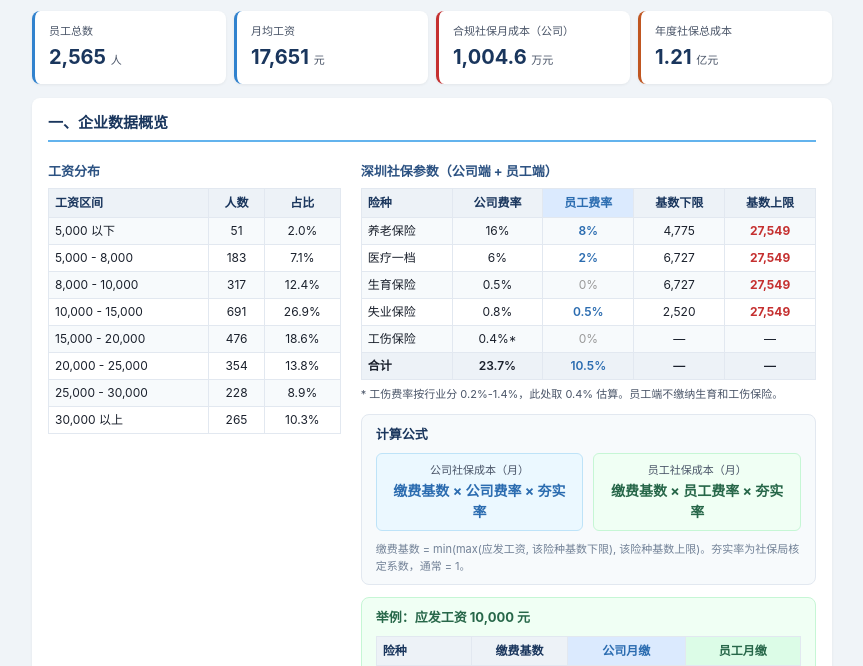
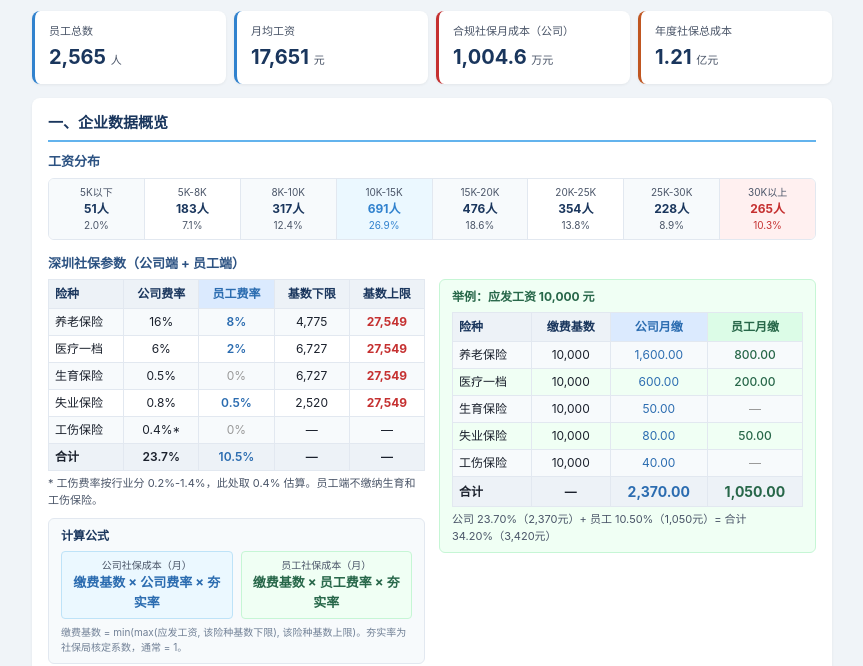
Before and after one commit to maofeifei146-max/shebao-compliance, a plain HTML site: page index.html in a window 1280 px wide. Shown: the part 134-800 px from the top of the page, without its empty margins (208-1071 px from the left). Drawn offline with Linux system fonts and the light colour scheme.

Commit message:
refactor layout: horizontal salary bar, side-by-side params+example, full-width comparison

```diff
--- a/index.html
+++ b/index.html
@@ -159,23 +159,57 @@ td:first-child, th:first-child { text-align: left; }
 <!-- DATA OVERVIEW -->
 <div class="section">
   <h2>一、企业数据概览</h2>
-  <div style="display:grid; grid-template-columns: 1fr 1fr; gap: 20px;">
-    <div>
+
+  <!-- 工资分布：横向紧凑 -->
   <h3>工资分布</h3>
-      <table>
-        <tr><th>工资区间</th><th>人数</th><th>占比</th></tr>
-        <tr><td>5,000 以下</td><td>51</td><td>2.0%</td></tr>
-        <tr><td>5,000 - 8,000</td><td>183</td><td>7.1%</td></tr>
-        <tr><td>8,000 - 10,000</td><td>317</td><td>12.4%</td></tr>
-        <tr><td>10,000 - 15,000</td><td>691</td><td>26.9%</td></tr>
-        <tr><td>15,000 - 20,000</td><td>476</td><td>18.6%</td></tr>
-        <tr><td>20,000 - 25,000</td><td>354</td><td>13.8%</td></tr>
-        <tr><td>25,000 - 30,000</td><td>228</td><td>8.9%</td></tr>
-        <tr><td>30,000 以上</td><td>265</td><td>10.3%</td></tr>
-      </table>
-    </div>
-    <div>
+  <div style="display:flex;gap:0;margin-bottom:14px;border:1px solid var(--border);border-radius:6px;overflow:hidden;font-size:12px">
+    <div style="flex:1;text-align:center;padding:6px 4px;background:#f7fafc;border-right:1px solid var(--border)">
+      <div style="font-size:10px;color:var(--text-sec)">5K以下</div>
+      <div style="font-weight:700;color:var(--primary)">51人</div>
+      <div style="font-size:10px;color:var(--text-sec)">2.0%</div>
+    </div>
+    <div style="flex:1;text-align:center;padding:6px 4px;background:#fff;border-right:1px solid var(--border)">
+      <div style="font-size:10px;color:var(--text-sec)">5K-8K</div>
+      <div style="font-weight:700;color:var(--primary)">183人</div>
+      <div style="font-size:10px;color:var(--text-sec)">7.1%</div>
+    </div>
+    <div style="flex:1;text-align:center;padding:6px 4px;background:#f7fafc;border-right:1px solid var(--border)">
+      <div style="font-size:10px;color:var(--text-sec)">8K-10K</div>
+      <div style="font-weight:700;color:var(--primary)">317人</div>
+      <div style="font-size:10px;color:var(--text-sec)">12.4%</div>
+    </div>
+    <div style="flex:1;text-align:center;padding:6px 4px;background:#ebf8ff;border-right:1px solid var(--border)">
+      <div style="font-size:10px;color:var(--text-sec)">10K-15K</div>
+      <div style="font-weight:700;color:var(--accent)">691人</div>
+      <div style="font-size:10px;color:var(--accent)">26.9%</div>
+    </div>
+    <div style="flex:1;text-align:center;padding:6px 4px;background:#f7fafc;border-right:1px solid var(--border)">
+      <div style="font-size:10px;color:var(--text-sec)">15K-20K</div>
+      <div style="font-weight:700;color:var(--primary)">476人</div>
+      <div style="font-size:10px;color:var(--text-sec)">18.6%</div>
+    </div>
+    <div style="flex:1;text-align:center;padding:6px 4px;background:#fff;border-right:1px solid var(--border)">
+      <div style="font-size:10px;color:var(--text-sec)">20K-25K</div>
+      <div style="font-weight:700;color:var(--primary)">354人</div>
+      <div style="font-size:10px;color:var(--text-sec)">13.8%</div>
+    </div>
+    <div style="flex:1;text-align:center;padding:6px 4px;background:#f7fafc;border-right:1px solid var(--border)">
+      <div style="font-size:10px;color:var(--text-sec)">25K-30K</div>
+      <div style="font-weight:700;color:var(--primary)">228人</div>
+      <div style="font-size:10px;color:var(--text-sec)">8.9%</div>
+    </div>
+    <div style="flex:1;text-align:center;padding:6px 4px;background:#fff0f0">
+      <div style="font-size:10px;color:var(--text-sec)">30K以上</div>
+      <div style="font-weight:700;color:var(--red)">265人</div>
+      <div style="font-size:10px;color:var(--red)">10.3%</div>
+    </div>
+  </div>
+
+  <!-- 社保参数 + 公式 + 示例：全宽排版 -->
   <h3>深圳社保参数（公司端 + 员工端）</h3>
+  <div style="display:grid;grid-template-columns:1fr 1fr;gap:14px;align-items:start">
+    <!-- 左：参数表 + 公式 -->
+    <div>
       <table>
         <tr><th>险种</th><th>公司费率</th><th style="color:#2b6cb0;background:#dbeafe">员工费率</th><th>基数下限</th><th>基数上限</th></tr>
         <tr><td>养老保险</td><td>16%</td><td style="color:#2b6cb0;font-weight:600">8%</td><td>4,775</td><td style="color:var(--red);font-weight:700">27,549</td></tr>
@@ -185,27 +219,27 @@ td:first-child, th:first-child { text-align: left; }
         <tr><td>工伤保险</td><td>0.4%*</td><td style="color:#999">0%</td><td>—</td><td>—</td></tr>
         <tr style="background:#edf2f7;font-weight:600"><td>合计</td><td>23.7%</td><td style="color:#2b6cb0">10.5%</td><td>—</td><td>—</td></tr>
       </table>
-      <div style="font-size:11px;color:var(--text-sec);margin-top:6px">* 工伤费率按行业分 0.2%-1.4%，此处取 0.4% 估算。员工端不缴纳生育和工伤保险。</div>
-
-      <!-- 计算公式 -->
-      <div style="margin-top:12px;padding:10px 14px;background:#f7fafc;border:1px solid #e2e8f0;border-radius:8px">
-        <div style="font-size:13px;font-weight:700;color:var(--primary);margin-bottom:8px">计算公式</div>
-        <div style="display:grid;grid-template-columns:1fr 1fr;gap:10px;margin-bottom:10px">
-          <div style="background:#ebf8ff;border-radius:6px;padding:8px 12px;border:1px solid #bee3f8;text-align:center">
-            <div style="font-size:11px;color:#4a5568;margin-bottom:2px">公司社保成本（月）</div>
-            <div style="font-size:14px;font-weight:700;color:#2b6cb0">缴费基数 × 公司费率 × 夯实率</div>
-          </div>
-          <div style="background:#f0fff4;border-radius:6px;padding:8px 12px;border:1px solid #c6f6d5;text-align:center">
-            <div style="font-size:11px;color:#4a5568;margin-bottom:2px">员工社保成本（月）</div>
-            <div style="font-size:14px;font-weight:700;color:#276749">缴费基数 × 员工费率 × 夯实率</div>
-          </div>
-        </div>
-        <div style="font-size:11px;color:#718096">缴费基数 = min(max(应发工资, 该险种基数下限), 该险种基数上限)。夯实率为社保局核定系数，通常 = 1。</div>
-      </div>
-
-      <!-- 示例：10,000 元应发工资 -->
-      <div style="margin-top:12px;padding:10px 14px;background:#f0fff4;border:1px solid #c6f6d5;border-radius:8px">
-        <div style="font-size:13px;font-weight:700;color:#276749;margin-bottom:8px">举例：应发工资 10,000 元</div>
+      <div style="font-size:11px;color:var(--text-sec);margin-top:4px">* 工伤费率按行业分 0.2%-1.4%，此处取 0.4% 估算。员工端不缴纳生育和工伤保险。</div>
+      <!-- 公式 -->
+      <div style="margin-top:10px;padding:8px 12px;background:#f7fafc;border:1px solid #e2e8f0;border-radius:6px">
+        <div style="font-size:12px;font-weight:700;color:var(--primary);margin-bottom:6px">计算公式</div>
+        <div style="display:grid;grid-template-columns:1fr 1fr;gap:8px;margin-bottom:6px">
+          <div style="background:#ebf8ff;border-radius:4px;padding:6px 8px;border:1px solid #bee3f8;text-align:center">
+            <div style="font-size:10px;color:#4a5568">公司社保成本（月）</div>
+            <div style="font-size:13px;font-weight:700;color:#2b6cb0">缴费基数 × 公司费率 × 夯实率</div>
+          </div>
+          <div style="background:#f0fff4;border-radius:4px;padding:6px 8px;border:1px solid #c6f6d5;text-align:center">
+            <div style="font-size:10px;color:#4a5568">员工社保成本（月）</div>
+            <div style="font-size:13px;font-weight:700;color:#276749">缴费基数 × 员工费率 × 夯实率</div>
+          </div>
+        </div>
+        <div style="font-size:10px;color:#718096">缴费基数 = min(max(应发工资, 该险种基数下限), 该险种基数上限)。夯实率为社保局核定系数，通常 = 1。</div>
+      </div>
+    </div>
+    <!-- 右：10,000 元示例 -->
+    <div>
+      <div style="padding:8px 12px;background:#f0fff4;border:1px solid #c6f6d5;border-radius:6px">
+        <div style="font-size:12px;font-weight:700;color:#276749;margin-bottom:6px">举例：应发工资 10,000 元</div>
         <table style="font-size:12px">
           <tr><th>险种</th><th>缴费基数</th><th style="background:#dbeafe;color:#2b6cb0">公司月缴</th><th style="background:#dcfce7;color:#276749">员工月缴</th></tr>
           <tr><td>养老保险</td><td>10,000</td><td style="color:#2b6cb0">1,600.00</td><td style="color:#276749;font-weight:500">800.00</td></tr>
@@ -215,13 +249,15 @@ td:first-child, th:first-child { text-align: left; }
           <tr><td>工伤保险</td><td>10,000</td><td style="color:#2b6cb0">40.00</td><td style="color:#999">—</td></tr>
           <tr style="background:#edf2f7;font-weight:700"><td>合计</td><td>—</td><td style="color:#2b6cb0;font-size:14px">2,370.00</td><td style="color:#276749;font-size:14px">1,050.00</td></tr>
         </table>
-        <div style="font-size:11px;color:#4a5568;margin-top:6px">公司承担 23.70%（2,370元），员工承担 10.50%（1,050元），双方合计 34.20%（3,420元）。</div>
-      </div>
-
-      <!-- 员工个人成本：下限 → 上限 -->
-      <div style="margin-top:12px">
+        <div style="font-size:11px;color:#4a5568;margin-top:4px">公司 23.70%（2,370元）+ 员工 10.50%（1,050元）= 合计 34.20%（3,420元）</div>
+      </div>
+    </div>
+  </div>
+
+  <!-- 员工个人成本变化：全宽表格 -->
+  <div style="margin-top:14px">
     <div style="font-size:13px;font-weight:700;color:var(--primary);margin-bottom:6px">员工个人成本变化：从下限到上限</div>
-        <div style="font-size:11px;color:#718096;margin-bottom:8px">以不同应发工资水平为例，展示员工个人社保扣款如何随工资变化。工资低于某险种下限时，仍按下限缴纳，导致"低收入者负担比例更高"。</div>
+    <div style="font-size:11px;color:#718096;margin-bottom:6px">以不同应发工资水平为例，展示员工个人社保扣款如何随工资变化。工资低于某险种下限时，仍按下限缴纳，导致"低收入者负担比例更高"。</div>
     <table style="font-size:12px">
       <tr style="background:#edf2f7"><th>场景</th><th>应发工资</th><th>缴费基数范围</th><th style="background:#dcfce7;color:#276749">员工月缴</th><th style="background:#dcfce7;color:#276749">占工资比</th><th style="background:#dbeafe;color:#2b6cb0">公司月缴</th><th style="background:#dbeafe;color:#2b6cb0">占工资比</th></tr>
       <tr style="background:#fef3c7"><td style="font-weight:600">低于下限</td><td>3,000</td><td style="font-size:11px;color:#718096">多险种按下限</td><td style="font-weight:700;color:#276749">531.54</td><td style="color:#c53030;font-weight:600">17.7%</td><td style="font-weight:700;color:#2b6cb0">1,237.25</td><td style="color:#c53030;font-weight:600">41.2%</td></tr>
@@ -232,11 +268,10 @@ td:first-child, th:first-child { text-align: left; }
     </table>
     <div style="margin-top:8px;padding:8px 12px;background:#fffaf0;border-left:3px solid #dd6b20;border-radius:0 6px 6px 0;font-size:12px">
       <strong style="color:#c05621">关键发现：</strong>
-          <span style="color:#4a5568">应发工资 3,000 元的员工，社保个人扣款占工资的 <b style="color:#c53030">17.7%</b>；而 27,549 元以上的高薪员工只占 <b style="color:#276749">10.5%</b>。低收入者因多项险种被"托底"到下限缴纳，实际负担比例反而更高。这是社保筹划中常被忽视的公平性问题。</span>
-        </div>
-      </div>
-    </div>
-  </div>
+      <span style="color:#4a5568">应发工资 3,000 元的员工，社保个人扣款占工资的 <b style="color:#c53030">17.7%</b>；而 27,549 元以上的高薪员工只占 <b style="color:#276749">10.5%</b>。低收入者因多项险种被"托底"到下限缴纳，实际负担比例反而更高。</span>
+    </div>
+  </div>
+
   <div style="margin-top: 16px; padding: 12px; background: #fffaf0; border-radius: 8px; border-left: 4px solid var(--orange); font-size: 13px;">
     <strong>关键数据：</strong>352人（13.8%）工资超过社保缴费上限 27,549 元（五个险种统一上限）。超过上限部分不产生额外社保费用，这是筹划空间的核心来源。
     <span class="explain">白话说：社保缴费基数有"天花板"。比如养老保险，工资再高也只按 27,549 元算。工资超过这个数的部分，公司不用多交社保。</span>
```
Lines whose indentation alone changed are shown as unchanged.
